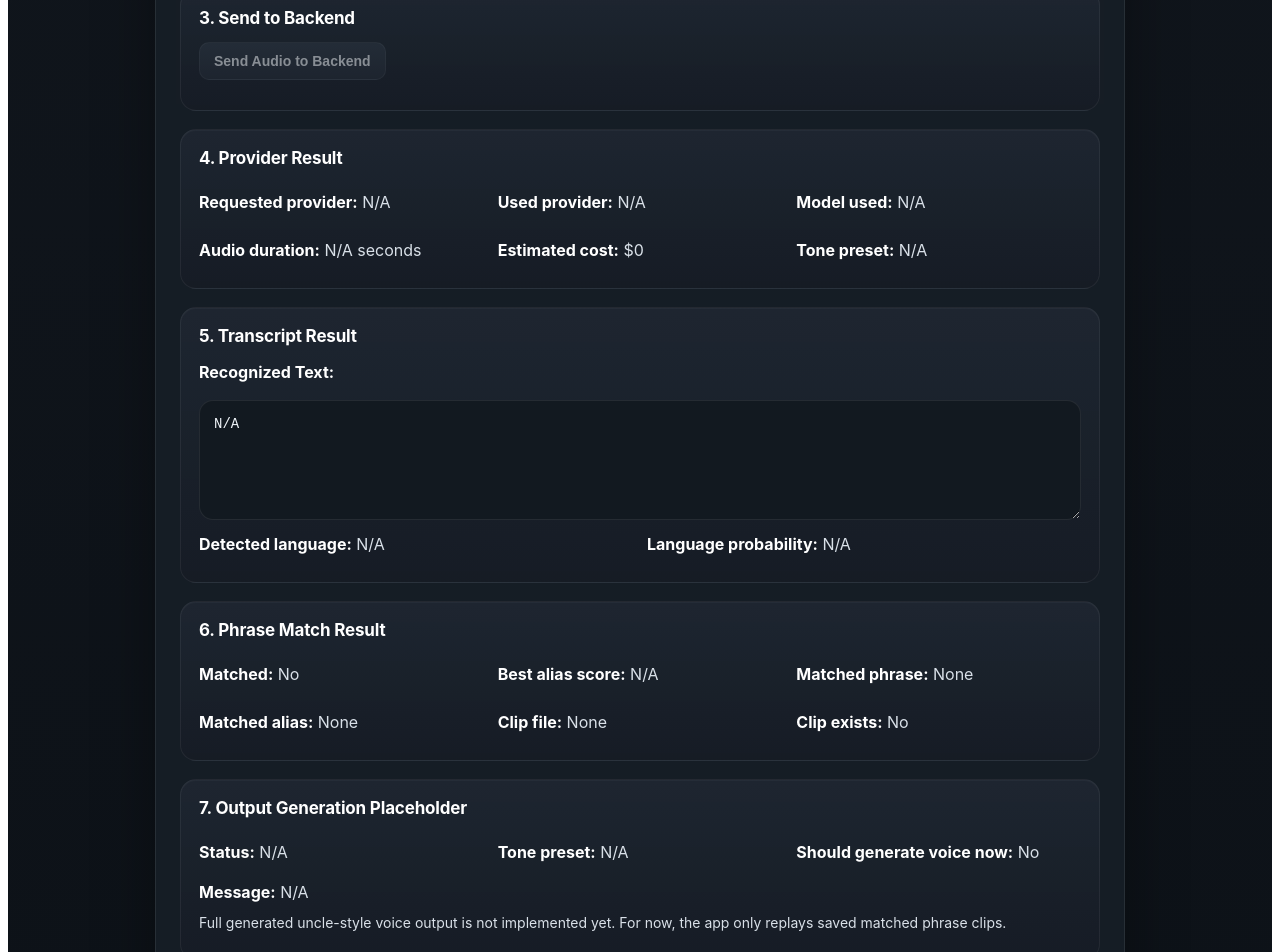
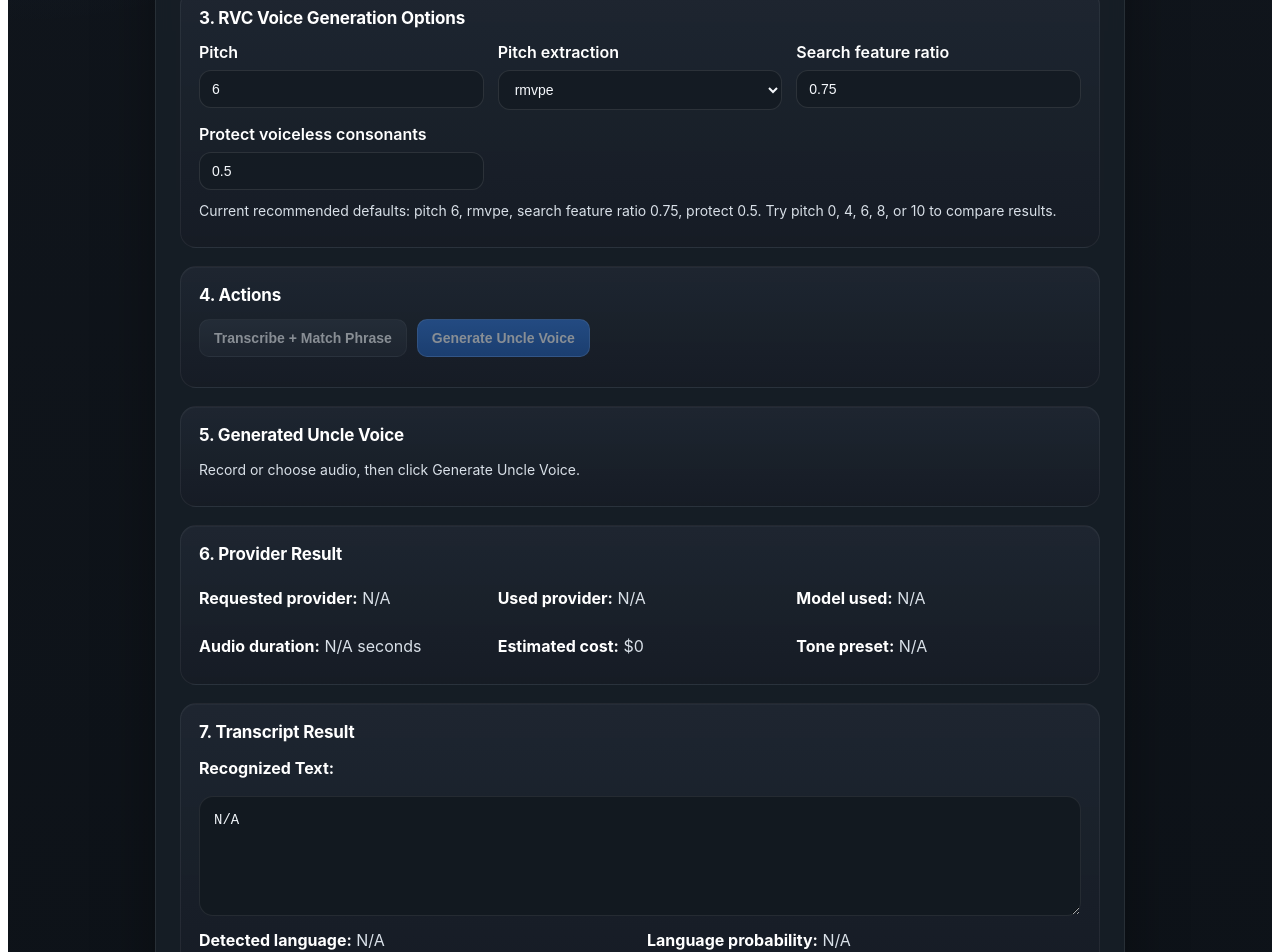
Before and after one commit to nabinkhanaldotcom/nepali-voicce-assistant, an Angular app in the folder frontend/nepali-voice-ui/: page / in a window 1280 px wide. Shown: the part 600-1552 px from the top of the page. Built offline with nearby package versions, Linux system fonts and the light colour scheme.

Commit message:
adding ui changes for generating voice

```diff
--- a/frontend/nepali-voice-ui/src/app/components/voice-console/voice-console.component.html
+++ b/frontend/nepali-voice-ui/src/app/components/voice-console/voice-console.component.html
@@ -3,7 +3,8 @@
 
   <p>
     Record audio in the browser or choose an audio file from your computer,
-    then send it to the Python FastAPI backend for transcription and phrase matching.
+    then send it to the Python FastAPI backend for transcription, phrase matching,
+    and local RVC voice generation.
   </p>
 
   <section class="section">
@@ -13,7 +14,7 @@
       <button
         type="button"
         (click)="startRecording()"
-        [disabled]="isRecording || isPreparingRecording || isProcessing"
+        [disabled]="isRecording || isPreparingRecording || isProcessing || isGeneratingVoice"
       >
         Start Recording
       </button>
@@ -43,7 +44,7 @@
         type="file"
         accept="audio/*"
         (change)="onFileSelected($event)"
-        [disabled]="isRecording || isPreparingRecording || isProcessing"
+        [disabled]="isRecording || isPreparingRecording || isProcessing || isGeneratingVoice"
       />
     </div>
 
@@ -138,7 +139,7 @@
             type="button"
             class="preview-menu-item danger-menu-item"
             (click)="clearSelectedAudio()"
-            [disabled]="isProcessing || isDownloadingAudio"
+            [disabled]="isProcessing || isGeneratingVoice || isDownloadingAudio"
           >
             Clear Selected Audio
           </button>
@@ -163,7 +164,7 @@
         </select>
 
         <span class="hint">
-          Preview and matched clips will download as this format.
+          WEBA is the default browser-recorded format. Generated RVC audio is returned as WAV.
         </span>
       </div>
 
@@ -183,7 +184,7 @@
         <select
           id="provider"
           [(ngModel)]="selectedProvider"
-          [disabled]="isProcessing"
+          [disabled]="isProcessing || isGeneratingVoice"
         >
           <option value="local_whisper">Local Whisper</option>
           <option value="openai_whisper">OpenAI Whisper</option>
@@ -196,7 +197,7 @@
         <select
           id="openAiModel"
           [(ngModel)]="selectedOpenAiModel"
-          [disabled]="isProcessing || selectedProvider !== 'openai_whisper'"
+          [disabled]="isProcessing || isGeneratingVoice || selectedProvider !== 'openai_whisper'"
         >
           <option value="gpt-4o-mini-transcribe">
             gpt-4o-mini-transcribe
@@ -214,7 +215,7 @@
         <select
           id="tonePreset"
           [(ngModel)]="selectedTonePreset"
-          [disabled]="isProcessing"
+          [disabled]="isProcessing || isGeneratingVoice"
         >
           <option value="original">original</option>
           <option value="happy">happy</option>
@@ -231,25 +232,142 @@
   </section>
 
   <section class="section">
-    <h3>3. Send to Backend</h3>
+    <h3>3. RVC Voice Generation Options</h3>
+
+    <div class="form-grid rvc-settings-grid">
+      <label for="rvcPitch">
+        Pitch
+
+        <input
+          id="rvcPitch"
+          type="number"
+          min="-24"
+          max="24"
+          step="1"
+          [(ngModel)]="rvcPitch"
+          [disabled]="isGeneratingVoice"
+        />
+      </label>
+
+      <label for="rvcMethod">
+        Pitch extraction
+
+        <select
+          id="rvcMethod"
+          [(ngModel)]="rvcMethod"
+          [disabled]="isGeneratingVoice"
+        >
+          <option value="rmvpe">rmvpe</option>
+          <option value="harvest">harvest</option>
+          <option value="crepe">crepe</option>
+          <option value="pm">pm</option>
+        </select>
+      </label>
+
+      <label for="rvcIndexRate">
+        Search feature ratio
+
+        <input
+          id="rvcIndexRate"
+          type="number"
+          min="0"
+          max="1"
+          step="0.05"
+          [(ngModel)]="rvcIndexRate"
+          [disabled]="isGeneratingVoice"
+        />
+      </label>
+
+      <label for="rvcProtect">
+        Protect voiceless consonants
+
+        <input
+          id="rvcProtect"
+          type="number"
+          min="0"
+          max="1"
+          step="0.05"
+          [(ngModel)]="rvcProtect"
+          [disabled]="isGeneratingVoice"
+        />
+      </label>
+    </div>
+
+    <p class="hint">
+      Current recommended defaults: pitch 6, rmvpe, search feature ratio 0.75, protect 0.5.
+      Try pitch 0, 4, 6, 8, or 10 to compare results.
+    </p>
+  </section>
+
+  <section class="section">
+    <h3>4. Actions</h3>
 
     <div class="button-row">
       <button
         type="button"
         (click)="sendToBackend()"
-        [disabled]="!lastAudioBlob || isProcessing"
+        [disabled]="!lastAudioBlob || isProcessing || isGeneratingVoice"
       >
-        Send Audio to Backend
+        Transcribe + Match Phrase
+      </button>
+
+      <button
+        type="button"
+        class="primary-action"
+        (click)="generateUncleVoice()"
+        [disabled]="!lastAudioBlob || isProcessing || isGeneratingVoice"
+      >
+        Generate Uncle Voice
       </button>
     </div>
 
     <p *ngIf="isProcessing" class="status">
-      Processing...
+      Processing transcription...
+    </p>
+
+    <p *ngIf="isGeneratingVoice" class="status">
+      Generating uncle-style voice...
     </p>
   </section>
 
   <section class="section">
-    <h3>4. Provider Result</h3>
+    <h3>5. Generated Uncle Voice</h3>
+
+    <div *ngIf="generatedVoiceUrl; else noGeneratedVoice">
+      <p>
+        <strong>Generated voice is ready.</strong>
+      </p>
+
+      <audio
+        class="generated-audio-player"
+        [src]="generatedVoiceUrl"
+        controls
+      ></audio>
+
+      <div class="button-row generated-actions">
+        <button
+          type="button"
+          (click)="downloadGeneratedVoice()"
+          [disabled]="!generatedVoiceBlob || isDownloadingAudio"
+        >
+          Download Generated Voice as {{ generatedVoiceDownloadFormatLabel }}
+        </button>
+      </div>
+
+      <p class="hint">
+        If WEBA is selected, generated voice downloads as WAV because the RVC backend returns WAV audio.
+      </p>
+    </div>
+
+    <ng-template #noGeneratedVoice>
+      <p class="hint">
+        Record or choose audio, then click Generate Uncle Voice.
+      </p>
+    </ng-template>
+  </section>
+
+  <section class="section">
+    <h3>6. Provider Result</h3>
 
     <div class="info-grid">
       <p>
@@ -285,7 +403,7 @@
   </section>
 
   <section class="section">
-    <h3>5. Transcript Result</h3>
+    <h3>7. Transcript Result</h3>
 
     <p>
       <strong>Recognized Text:</strong>
@@ -310,7 +428,7 @@
   </section>
 
   <section class="section">
-    <h3>6. Phrase Match Result</h3>
+    <h3>8. Phrase Match Result</h3>
 
     <div class="info-grid">
       <p>
@@ -372,37 +490,6 @@
     </p>
   </section>
 
-  <section class="section">
-    <h3>7. Output Generation Placeholder</h3>
-
-    <div class="info-grid">
-      <p>
-        <strong>Status:</strong>
-        {{ outputDecisionStatus || 'N/A' }}
-      </p>
-
-      <p>
-        <strong>Tone preset:</strong>
-        {{ outputDecisionTonePreset || 'N/A' }}
-      </p>
-
-      <p>
-        <strong>Should generate voice now:</strong>
-        {{ outputDecisionShouldGenerateVoice ? 'Yes' : 'No' }}
-      </p>
-    </div>
-
-    <p>
-      <strong>Message:</strong>
-      {{ outputDecisionMessage || 'N/A' }}
-    </p>
-
-    <p class="hint">
-      Full generated uncle-style voice output is not implemented yet.
-      For now, the app only replays saved matched phrase clips.
-    </p>
-  </section>
-
   <p
     *ngIf="errorMessage"
     class="error"
--- a/frontend/nepali-voice-ui/src/app/components/voice-console/voice-console.component.scss
+++ b/frontend/nepali-voice-ui/src/app/components/voice-console/voice-console.component.scss
@@ -7,7 +7,8 @@
  * 2. Use one custom three-dot menu for preview audio actions.
  * 3. Remove the duplicate native browser audio menu.
  * 4. Style the WEBA / WAV / MP3 / M4A download selector.
- * 5. Avoid showing old debug/fallback UI.
+ * 5. Add a clean generated uncle voice section.
+ * 6. Avoid showing old debug/fallback UI.
  */
 
 :host {
@@ -105,11 +106,20 @@ button,
   box-shadow: 0 8px 20px rgba(0, 0, 0, 0.16);
 }
 
+.primary-action {
+  background: linear-gradient(180deg, #2d74d8, #1f5fb7);
+  border-color: rgba(144, 190, 255, 0.35);
+}
+
 button:hover:not(:disabled),
 .download-button:hover {
   transform: translateY(-1px);
   background: linear-gradient(180deg, #354252, #28323f);
   border-color: rgba(130, 180, 255, 0.35);
+}
+
+.primary-action:hover:not(:disabled) {
+  background: linear-gradient(180deg, #3684f0, #2469c8);
 }
 
 button:active:not(:disabled),
@@ -328,9 +338,11 @@ button:disabled {
   font-weight: 600;
 }
 
-.form-grid select {
+.form-grid select,
+.form-grid input {
   width: 100%;
   padding: 10px 12px;
+  box-sizing: border-box;
   border-radius: 12px;
   border: 1px solid rgba(255, 255, 255, 0.1);
   background: #141b23;
@@ -339,9 +351,14 @@ button:disabled {
   outline: none;
 }
 
-.form-grid select:focus {
+.form-grid select:focus,
+.form-grid input:focus {
   border-color: rgba(110, 170, 255, 0.45);
   box-shadow: 0 0 0 3px rgba(110, 170, 255, 0.12);
+}
+
+.rvc-settings-grid {
+  margin-bottom: 10px;
 }
 
 .info-grid {
@@ -369,6 +386,16 @@ textarea:focus {
   outline: none;
   border-color: rgba(110, 170, 255, 0.45);
   box-shadow: 0 0 0 3px rgba(110, 170, 255, 0.12);
+}
+
+.generated-audio-player {
+  display: block;
+  width: 100%;
+  margin: 12px 0;
+}
+
+.generated-actions {
+  margin-top: 12px;
 }
 
 .status {
--- a/frontend/nepali-voice-ui/src/app/components/voice-console/voice-console.component.ts
+++ b/frontend/nepali-voice-ui/src/app/components/voice-console/voice-console.component.ts
@@ -11,7 +11,8 @@
 // - send audio to FastAPI
 // - show transcript and matched clip
 // - play matched clip
-// - download preview/matched clip as weba/wav/mp3/m4a
+// - generate uncle-style voice using local RVC
+// - download preview/matched/generated audio
 
 import { CommonModule } from '@angular/common';
 import { HttpErrorResponse } from '@angular/common/http';
@@ -30,6 +31,7 @@ import {
   AudioDownloadFormat,
   MatchedClip,
   OpenAiTranscriptionModel,
+  RvcPitchMethod,
   TonePreset,
   TranscribeAndMatchResponse,
   TranscriptionProvider,
@@ -54,6 +56,7 @@ export class VoiceConsoleComponent implements OnDestroy {
   isPreparingRecording = false;
   isProcessing = false;
   isDownloadingAudio = false;
+  isGeneratingVoice = false;
 
   // -----------------------------
   // Text / error output
@@ -67,6 +70,15 @@ export class VoiceConsoleComponent implements OnDestroy {
   selectedProvider: TranscriptionProvider = 'local_whisper';
   selectedOpenAiModel: OpenAiTranscriptionModel = 'gpt-4o-mini-transcribe';
   selectedTonePreset: TonePreset = 'original';
+
+  // -----------------------------
+  // RVC voice generation settings
+  // -----------------------------
+  // These defaults match the settings that worked from PowerShell.
+  rvcPitch = 6;
+  rvcIndexRate = 0.75;
+  rvcProtect = 0.5;
+  rvcMethod: RvcPitchMethod = 'rmvpe';
 
   // -----------------------------
   // Download format selection
@@ -98,12 +110,19 @@ export class VoiceConsoleComponent implements OnDestroy {
   matchedClipUrl: string | null = null;
 
   // -----------------------------
-  // Future output-generation placeholder
+  // Future output-generation placeholder returned by transcription endpoint
   // -----------------------------
   outputDecisionStatus = '';
   outputDecisionMessage = '';
   outputDecisionTonePreset = '';
   outputDecisionShouldGenerateVoice = false;
+
+  // -----------------------------
+  // Generated RVC voice result
+  // -----------------------------
+  generatedVoiceBlob: Blob | null = null;
+  generatedVoiceUrl: string | null = null;
+  generatedVoiceFileName = '';
 
   // -----------------------------
   // Audio source info
@@ -134,6 +153,7 @@ export class VoiceConsoleComponent implements OnDestroy {
   // Request / playback management
   // -----------------------------
   private currentRequestSubscription: Subscription | null = null;
+  private currentGenerateSubscription: Subscription | null = null;
   private currentDownloadSubscription: Subscription | null = null;
   private currentPlaybackAudio: HTMLAudioElement | null = null;
 
@@ -147,6 +167,21 @@ export class VoiceConsoleComponent implements OnDestroy {
     private voiceService: VoiceService,
     private ngZone: NgZone
   ) {}
+
+  /**
+   * Label used for the generated voice download button.
+   *
+   * RVC returns WAV audio from FastAPI.
+   * If the global selected format is WEBA, we keep generated output as WAV
+   * instead of pretending WAV bytes are real WEBA bytes.
+   */
+  get generatedVoiceDownloadFormatLabel(): string {
+    if (this.selectedDownloadFormat === 'weba') {
+      return 'WAV';
+    }
+
+    return this.selectedDownloadFormat.toUpperCase();
+  }
 
   /**
    * Close the custom preview menu when user clicks elsewhere.
@@ -174,6 +209,7 @@ export class VoiceConsoleComponent implements OnDestroy {
     this.stopCurrentAudioPlayback();
     this.stopPreviewPlayback();
     this.clearResultsOnly();
+    this.clearGeneratedVoiceOnly();
 
     this.isPreparingRecording = true;
 
@@ -265,6 +301,7 @@ export class VoiceConsoleComponent implements OnDestroy {
     this.stopCurrentAudioPlayback();
     this.stopPreviewPlayback();
     this.clearResultsOnly();
+    this.clearGeneratedVoiceOnly();
 
     const previewUrl = URL.createObjectURL(selectedFile);
 
@@ -277,7 +314,7 @@ export class VoiceConsoleComponent implements OnDestroy {
   }
 
   /**
-   * Send the current audio to FastAPI.
+   * Send the current audio to FastAPI for transcription + phrase matching.
    */
   sendToBackend(): void {
     this.errorMessage = '';
@@ -329,6 +366,59 @@ export class VoiceConsoleComponent implements OnDestroy {
 
           this.isProcessing = false;
           this.currentRequestSubscription = null;
+        }
+      });
+  }
+
+  /**
+   * Generate uncle-style voice using the local RVC model.
+   */
+  generateUncleVoice(): void {
+    this.errorMessage = '';
+
+    if (!this.lastAudioBlob) {
+      this.errorMessage = 'No audio available. Please record or choose a file first.';
+      return;
+    }
+
+    if (!this.selectedAudioName) {
+      this.errorMessage = 'Audio file name is missing.';
+      return;
+    }
+
+    if (this.currentGenerateSubscription) {
+      this.currentGenerateSubscription.unsubscribe();
+      this.currentGenerateSubscription = null;
+    }
+
+    this.clearGeneratedVoiceOnly();
+    this.isGeneratingVoice = true;
+
+    this.currentGenerateSubscription = this.voiceService
+      .generateVoiceWithRvc(
+        this.lastAudioBlob,
+        this.selectedAudioName,
+        this.rvcPitch,
+        this.rvcIndexRate,
+        this.rvcProtect,
+        this.rvcMethod
+      )
+      .subscribe({
+        next: (generatedBlob: Blob) => {
+          this.generatedVoiceBlob = generatedBlob;
+          this.generatedVoiceFileName = 'generated-uncle-voice.wav';
+          this.generatedVoiceUrl = URL.createObjectURL(generatedBlob);
+
+          this.isGeneratingVoice = false;
+          this.currentGenerateSubscription = null;
+        },
+        error: (err: unknown) => {
+          console.error('RVC voice generation error:', err);
+
+          this.errorMessage = this.buildBackendErrorMessage(err);
+
+          this.isGeneratingVoice = false;
+          this.currentGenerateSubscription = null;
         }
       });
   }
@@ -457,7 +547,7 @@ export class VoiceConsoleComponent implements OnDestroy {
   }
 
   /**
-   * Download the currently recorded/uploaded preview audio as weba/wav/mp3/m4a.
+   * Download the currently recorded/uploaded preview audio.
    */
   downloadPreviewAudio(): void {
     this.errorMessage = '';
@@ -478,7 +568,7 @@ export class VoiceConsoleComponent implements OnDestroy {
   }
 
   /**
-   * Download the matched phrase clip as weba/wav/mp3/m4a.
+   * Download the matched phrase clip.
    */
   downloadMatchedClip(): void {
     this.errorMessage = '';
@@ -519,6 +609,38 @@ export class VoiceConsoleComponent implements OnDestroy {
           this.isDownloadingAudio = false;
         });
       });
+  }
+
+  /**
+   * Download generated RVC voice.
+   *
+   * Important:
+   * The /generate-voice endpoint returns WAV audio.
+   * If the global selected format is WEBA, we keep generated voice as WAV.
+   * If the user selects MP3/M4A/WAV, we use the backend conversion endpoint.
+   */
+  downloadGeneratedVoice(): void {
+    this.errorMessage = '';
+
+    if (!this.generatedVoiceBlob) {
+      this.errorMessage = 'No generated voice is available to download.';
+      return;
+    }
+
+    if (this.selectedDownloadFormat === 'weba') {
+      this.downloadBlobDirectly(
+        this.generatedVoiceBlob,
+        this.generatedVoiceFileName || 'generated-uncle-voice.wav'
+      );
+
+      return;
+    }
+
+    this.convertAndDownloadAudioBlob(
+      this.generatedVoiceBlob,
+      this.generatedVoiceFileName || 'generated-uncle-voice.wav',
+      'generated-uncle-voice'
+    );
   }
 
   /**
@@ -650,6 +772,12 @@ export class VoiceConsoleComponent implements OnDestroy {
           .join(' | ');
       }
 
+      // Blob error handling:
+      // When responseType is "blob", Angular may store backend error JSON as a Blob.
+      if (err.error instanceof Blob) {
+        return `Backend request failed with status ${err.status}. Check FastAPI terminal logs.`;
+      }
+
       // Sometimes the backend may return plain text instead of JSON.
       if (typeof err.error === 'string') {
         return err.error;
@@ -777,6 +905,7 @@ export class VoiceConsoleComponent implements OnDestroy {
     }
 
     this.clearResultsOnly();
+    this.clearGeneratedVoiceOnly();
   }
 
   /**
@@ -831,12 +960,30 @@ export class VoiceConsoleComponent implements OnDestroy {
   }
 
   /**
+   * Clear generated RVC voice result.
+   */
+  private clearGeneratedVoiceOnly(): void {
+    this.generatedVoiceBlob = null;
+    this.generatedVoiceFileName = '';
+
+    if (this.generatedVoiceUrl) {
+      URL.revokeObjectURL(this.generatedVoiceUrl);
+      this.generatedVoiceUrl = null;
+    }
+  }
+
+  /**
    * Cleanup when component is destroyed.
    */
   ngOnDestroy(): void {
     if (this.currentRequestSubscription) {
       this.currentRequestSubscription.unsubscribe();
       this.currentRequestSubscription = null;
+    }
+
+    if (this.currentGenerateSubscription) {
+      this.currentGenerateSubscription.unsubscribe();
+      this.currentGenerateSubscription = null;
     }
 
     if (this.currentDownloadSubscription) {
@@ -858,5 +1005,7 @@ export class VoiceConsoleComponent implements OnDestroy {
     if (this.recordedAudioUrl) {
       URL.revokeObjectURL(this.recordedAudioUrl);
     }
+
+    this.clearGeneratedVoiceOnly();
   }
 }
--- a/frontend/nepali-voice-ui/src/app/services/voice.service.ts
+++ b/frontend/nepali-voice-ui/src/app/services/voice.service.ts
@@ -26,6 +26,12 @@ export type AudioDownloadFormat =
   | 'wav'
   | 'mp3'
   | 'm4a';
+
+export type RvcPitchMethod =
+  | 'harvest'
+  | 'crepe'
+  | 'rmvpe'
+  | 'pm';
 
 export interface UploadAudioResponse {
   message: string;
@@ -175,6 +181,42 @@ export class VoiceService {
   }
 
   /**
+   * Generate uncle-style voice using your trained local RVC model.
+   *
+   * Backend endpoint:
+   * POST http://localhost:8000/generate-voice
+   *
+   * Beginner explanation:
+   * Angular sends the recorded/uploaded audio to FastAPI.
+   * FastAPI saves it, converts it to clean WAV, calls .venv-rvc,
+   * runs your .pth + .index model, and returns generated WAV audio.
+   */
+  generateVoiceWithRvc(
+    audioFile: Blob,
+    fileName: string,
+    pitch: number,
+    indexRate: number,
+    protect: number,
+    method: RvcPitchMethod
+  ): Observable<Blob> {
+    const formData = new FormData();
+
+    formData.append('file', audioFile, fileName);
+    formData.append('pitch', String(pitch));
+    formData.append('indexRate', String(indexRate));
+    formData.append('protect', String(protect));
+    formData.append('method', method);
+
+    return this.http.post(
+      `${this.baseUrl}/generate-voice`,
+      formData,
+      {
+        responseType: 'blob'
+      }
+    );
+  }
+
+  /**
    * Convert audio into a selected download format.
    *
    * Backend endpoint:
```
